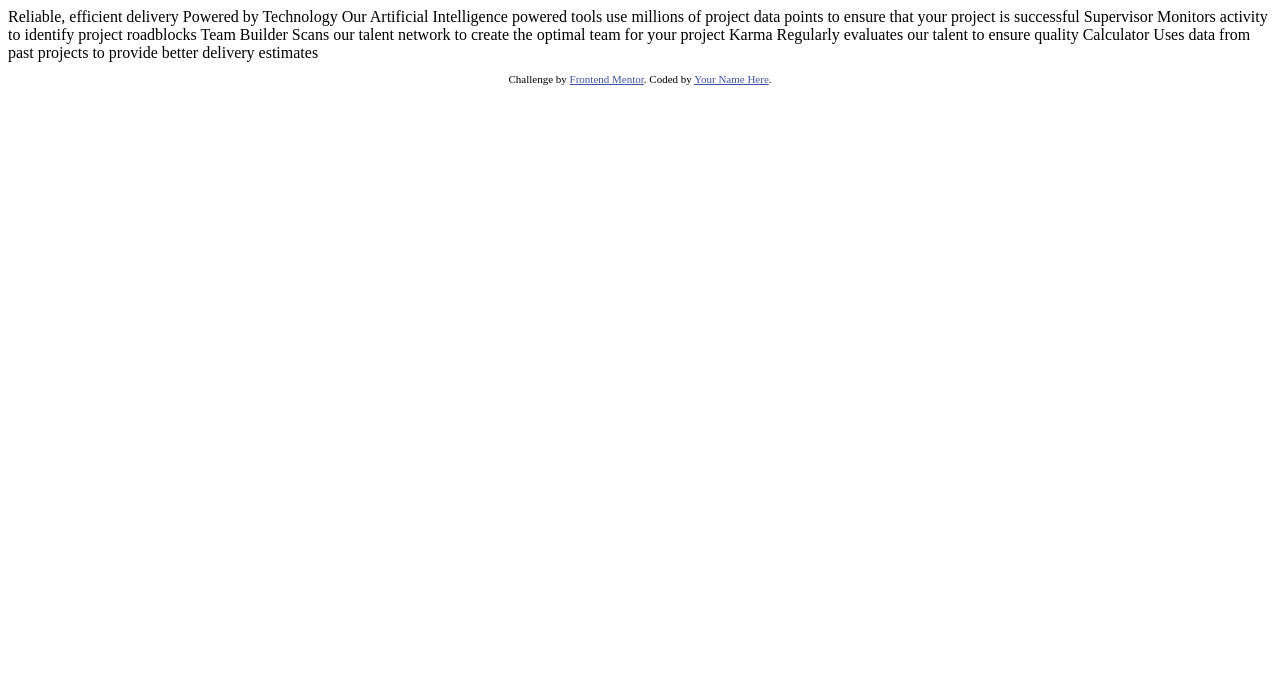
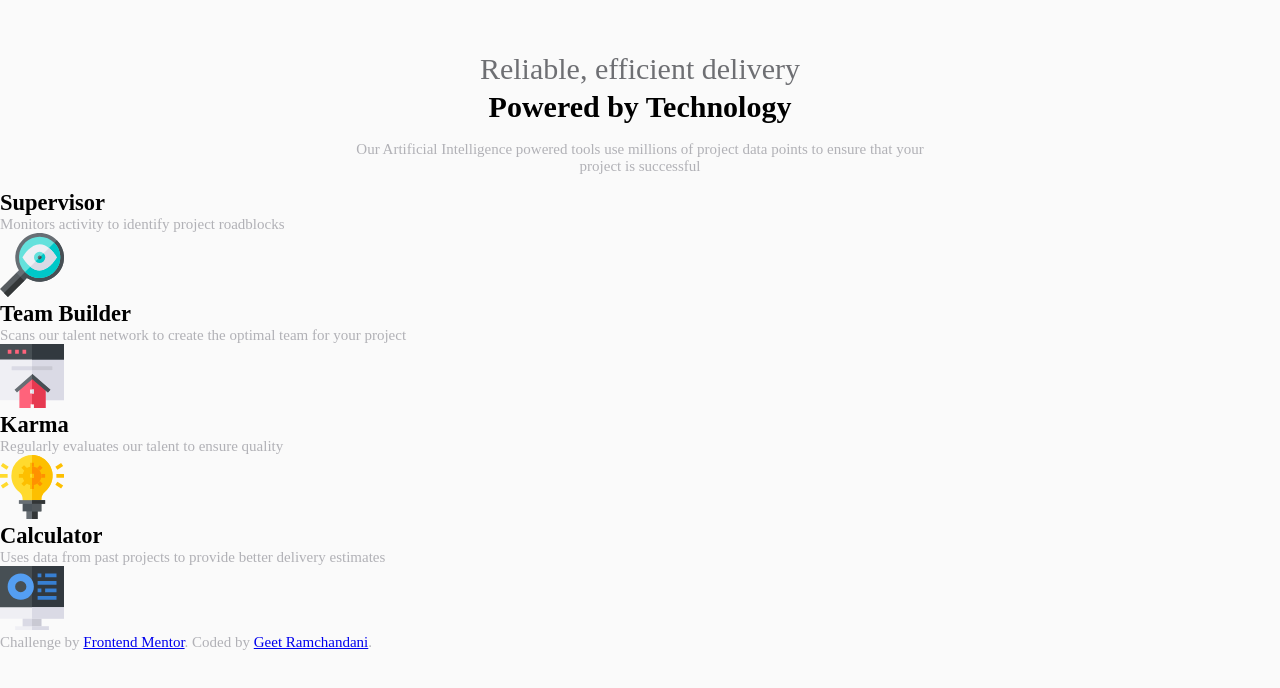
Before and after one commit to rgeet13/Frontend-Mentor-Projects, a plain HTML site: page four-card-feature-section-master/index.html in a window 1280 px wide. Drawn offline with Linux system fonts and the light colour scheme; a web font is replaced by a local one.

Commit message:
Done with HTML and some css

```diff
--- a/four-card-feature-section-master/index.html
+++ b/four-card-feature-section-master/index.html
@@ -1,44 +1,72 @@
 <!DOCTYPE html>
 <html lang="en">
   <head>
-  <meta charset="UTF-8">
-  <meta name="viewport" content="width=device-width, initial-scale=1.0"> <!-- displays site properly based on user's device -->
+    <meta charset="UTF-8" />
+    <meta name="viewport" content="width=device-width, initial-scale=1.0" />
+    <!-- displays site properly based on user's device -->
 
-  <link rel="icon" type="image/png" sizes="32x32" href="./images/favicon-32x32.png">
+    <link
+      rel="icon"
+      type="image/png"
+      sizes="32x32"
+      href="./images/favicon-32x32.png"
+    />
+    <link rel="stylesheet" href="style.css" />
 
     <title>Frontend Mentor | Four card feature section</title>
-
-  <!-- Feel free to remove these styles or customise in your own stylesheet 👍 -->
-  <style>
-    .attribution { font-size: 11px; text-align: center; }
-    .attribution a { color: hsl(228, 45%, 44%); }
-  </style>
   </head>
   <body>
-
-  Reliable, efficient delivery
-  Powered by Technology
-
-  Our Artificial Intelligence powered tools use millions of project data points
-  to ensure that your project is successful
-
-  Supervisor
-  Monitors activity to identify project roadblocks
-
-  Team Builder
+    <h1 class="heading-1">Reliable, efficient delivery</h1>
+    <h1 class="heading-2">Powered by Technology</h1>
+    <p class="description">
+      Our Artificial Intelligence powered tools use millions of project data
+      points to ensure that your project is successful
+    </p>
+    <div class="supervisor-block">
+      <h2>Supervisor</h2>
+      <p>Monitors activity to identify project roadblocks</p>
+      <img
+        class="supervisor-img"
+        src="/four-card-feature-section-master/images/icon-supervisor.svg"
+        alt=""
+      />
+    </div>
+    <div class="team-builder-block">
+      <h2>Team Builder</h2>
+      <p>
         Scans our talent network to create the optimal team for your project
-
-  Karma
-  Regularly evaluates our talent to ensure quality
-
-  Calculator
-  Uses data from past projects to provide better delivery estimates
-
+      </p>
+      <img
+        class="team-builder-img"
+        src="/four-card-feature-section-master/images/icon-team-builder.svg"
+        alt=""
+      />
+    </div>
+    <div class="karma-block">
+      <h2>Karma</h2>
+      <p>Regularly evaluates our talent to ensure quality</p>
+      <img
+        class="karma-img"
+        src="/four-card-feature-section-master/images/icon-karma.svg"
+        alt=""
+      />
+    </div>
+    <div class="calculator">
+      <h2>Calculator</h2>
+      <p>Uses data from past projects to provide better delivery estimates</p>
+      <img
+        class="calculator-img"
+        src="/four-card-feature-section-master/images/icon-calculator.svg"
+        alt=""
+      />
+    </div>
 
     <footer>
       <p class="attribution">
-      Challenge by <a href="https://www.frontendmentor.io?ref=challenge" target="_blank">Frontend Mentor</a>.
-      Coded by <a href="#">Your Name Here</a>.
+        Challenge by
+        <a href="https://www.frontendmentor.io?ref=challenge" target="_blank"
+          >Frontend Mentor</a
+        >. Coded by <a href="#">Geet Ramchandani</a>.
       </p>
     </footer>
   </body>
--- /dev/null
+++ b/four-card-feature-section-master/style.css
@@ -0,0 +1,36 @@
+@import url("https://fonts.google.com/specimen/Poppins");
+* {
+  margin: 0;
+  padding: 0;
+  box-sizing: border-box;
+  font-family: Poppins;
+}
+body {
+  font-size: 15px;
+  background-color: rgb(250, 250, 250);
+}
+
+.heading-1 {
+  font-weight: 100;
+  text-align: center;
+  margin-top: 50px;
+  padding: 2px;
+  color: rgb(110, 111, 115);
+}
+
+.heading-2 {
+  font-weight: 600;
+  text-align: center;
+  padding: 2px;
+}
+
+p {
+  font-weight: 200;
+  color: rgb(177, 177, 182);
+}
+
+.description {
+  margin: auto 25%;
+  text-align: center;
+  padding: 15px;
+}
```
Also changed, not shown: 1 other file. Lines whose indentation alone changed are shown as unchanged.
